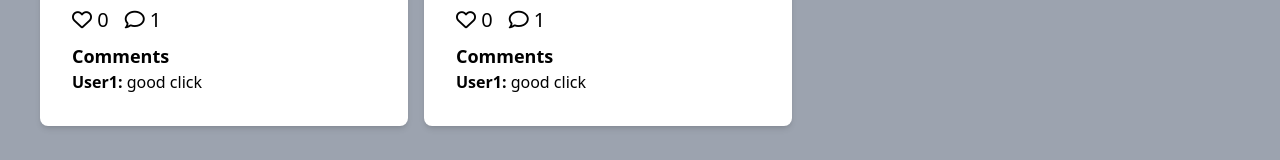
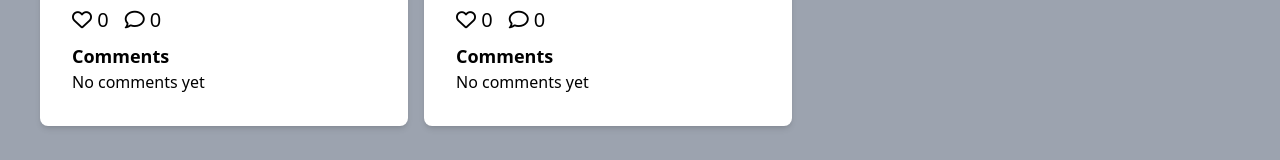
Before and after one commit to aryanchari06/CameraRoll, a React (Vite) app: page / in a window 1280 px wide. Shown: the part 502-662 px from the top of the page. Built offline with nearby package versions, Linux system fonts and the light colour scheme.

Commit message:
comments changes

```diff
--- a/src/Components/PostCard/PostCard.jsx
+++ b/src/Components/PostCard/PostCard.jsx
@@ -47,8 +47,8 @@ function PostCard({
             className='text-xl'
             onClick={() => display === 'hidden' ? setDisplay('block') : setDisplay('hidden')}
           ><i class="fa-regular fa-comment"></i> {
-            posts[id-1].comments.length
-          }</button>
+              posts[id - 1].comments.length
+            }</button>
 
           <div className={`shadow-md rounded-md top-0 left-28 flex-col flex gap-1 p-1 ${display} bg-gray-200`}>
             <input
@@ -71,7 +71,7 @@ function PostCard({
               <button
                 className='bg-black text-white rounded-md px-2 py-1 text-sm'
                 onClick={(e) => {
-                  console.log(posts[id-1])
+                  console.log(posts[id - 1])
                   e.preventDefault()
                   if (comment === '') return
                   dispatch(addComment({ id, userID, comment }))
@@ -89,9 +89,12 @@ function PostCard({
           <h1 className='text-lg font-semibold'>Comments</h1>
           <ul>
             {
-              comments.map((comment) => (
+              (comments.length != 0) ? comments.map((comment) => (
                 <li key={comment.id}><span className='font-semibold'>{comment.user}: </span>{comment.comment}</li>
               ))
+              :
+              <div>No comments yet</div>
+
             }
           </ul>
         </div>
--- a/src/features/cardsSlice.js
+++ b/src/features/cardsSlice.js
@@ -8,11 +8,11 @@ const initialState = {
         url: 'https://images.pexels.com/photos/25858940/pexels-photo-25858940/free-photo-of-shape-photography-triangle-in-the-building.jpeg?auto=compress&cs=tinysrgb&w=1260&h=750&dpr=1',
         // comments: ['good click', 'nice picture']
         comments: [
-            {
-                id: '1a',
-                user: 'User1',
-                comment: 'good click'
-            },
+            // {
+            //     id: '1a',
+            //     user: 'User1',
+            //     comment: 'good click'
+            // },
 
         ]
 
@@ -23,11 +23,11 @@ const initialState = {
         url: 'https://images.pexels.com/photos/25858940/pexels-photo-25858940/free-photo-of-shape-photography-triangle-in-the-building.jpeg?auto=compress&cs=tinysrgb&w=1260&h=750&dpr=1',
         // comments: ['good click', 'nice picture']
         comments: [
-            {
-                id: '1a',
-                user: 'User1',
-                comment: 'good click'
-            },
+            // {
+            //     id: '1a',
+            //     user: 'User1',
+            //     comment: 'good click'
+            // },
 
         ]
 
```
